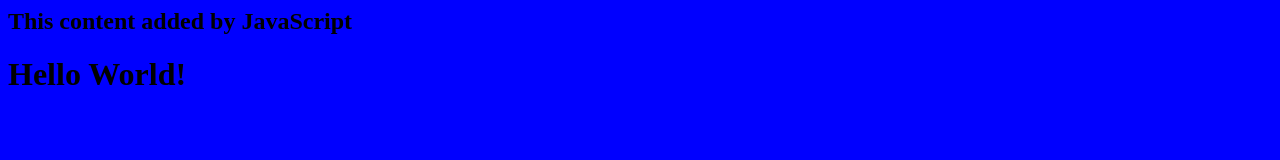
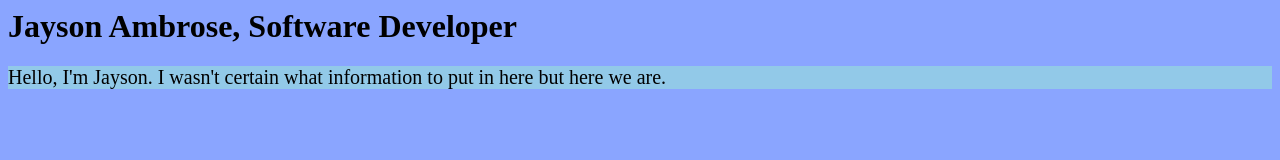
Before and after one commit to Beardcaster/in-a-nutshell, a plain HTML site: page index.html in a window 1280 px wide. Drawn offline with Linux system fonts and the light colour scheme.

Commit message:
add images to repository, modified html and css

```diff
--- a/index.html
+++ b/index.html
@@ -4,7 +4,10 @@
         <title>My Personal Website</title>
     </head>
     <body>
-        <script src="script.js"></script>
-        <h1>Hello World!</h1>
+        <h1>Jayson Ambrose, Software Developer</h1>
+        <!--<script src="script.js"></script>  comment this line back in to add javascript-->
+        <div id="greeting">
+            <p>Hello, I'm Jayson. I wasn't certain what information to put in here but here we are.</p>
+        </div>
     </body>
 </html>
--- a/style.css
+++ b/style.css
@@ -1,3 +1,12 @@
 body {
-    background: blue;
+    background: rgb(138, 165, 255);
+
 }
+
+p {
+    font-size: 125%;
+}
+
+div#greeting{
+    background-color:rgba(149, 214, 224, 0.733);
+}
```
Also changed, not shown: images/chess-puzzle.PNG (added), requirements.txt (added).
